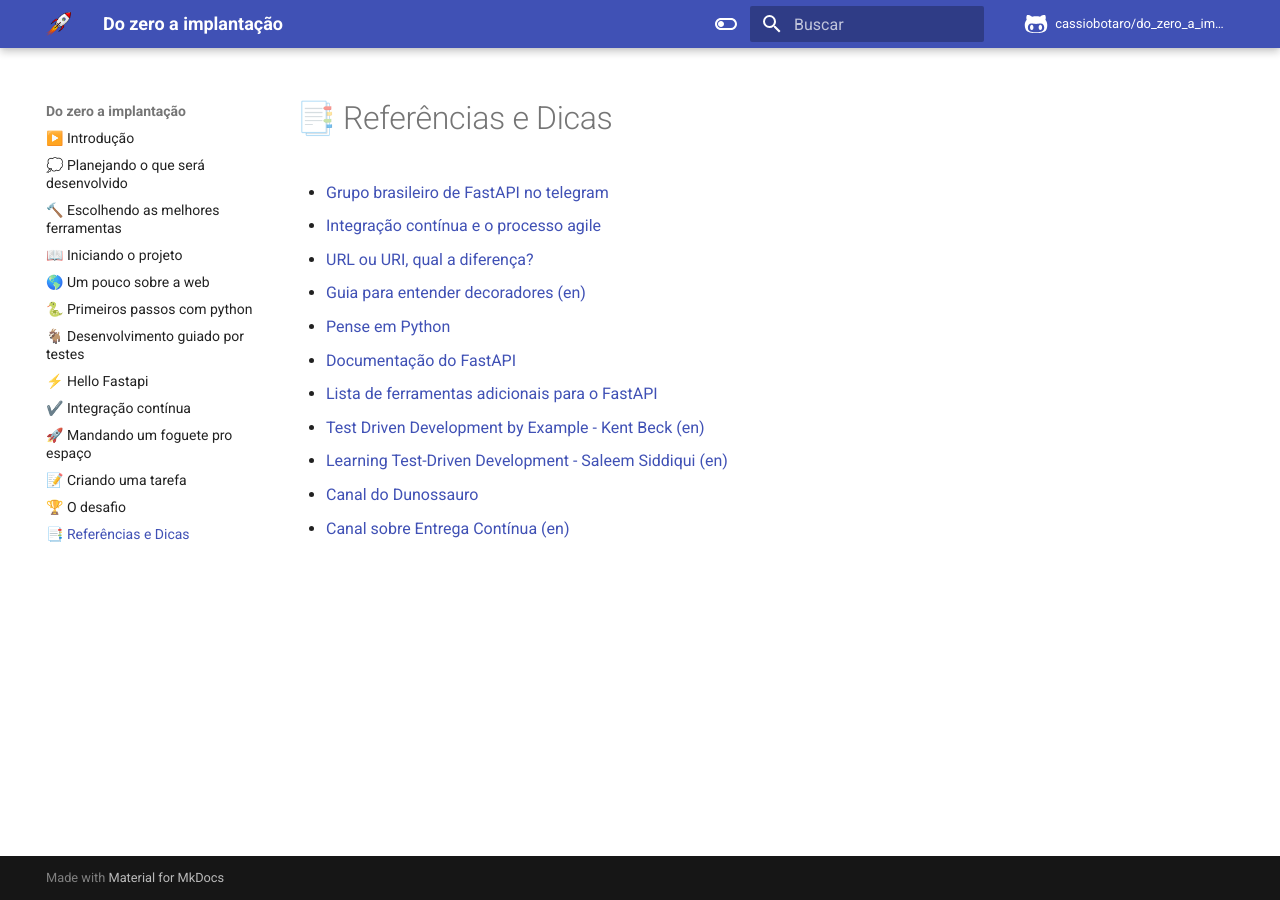
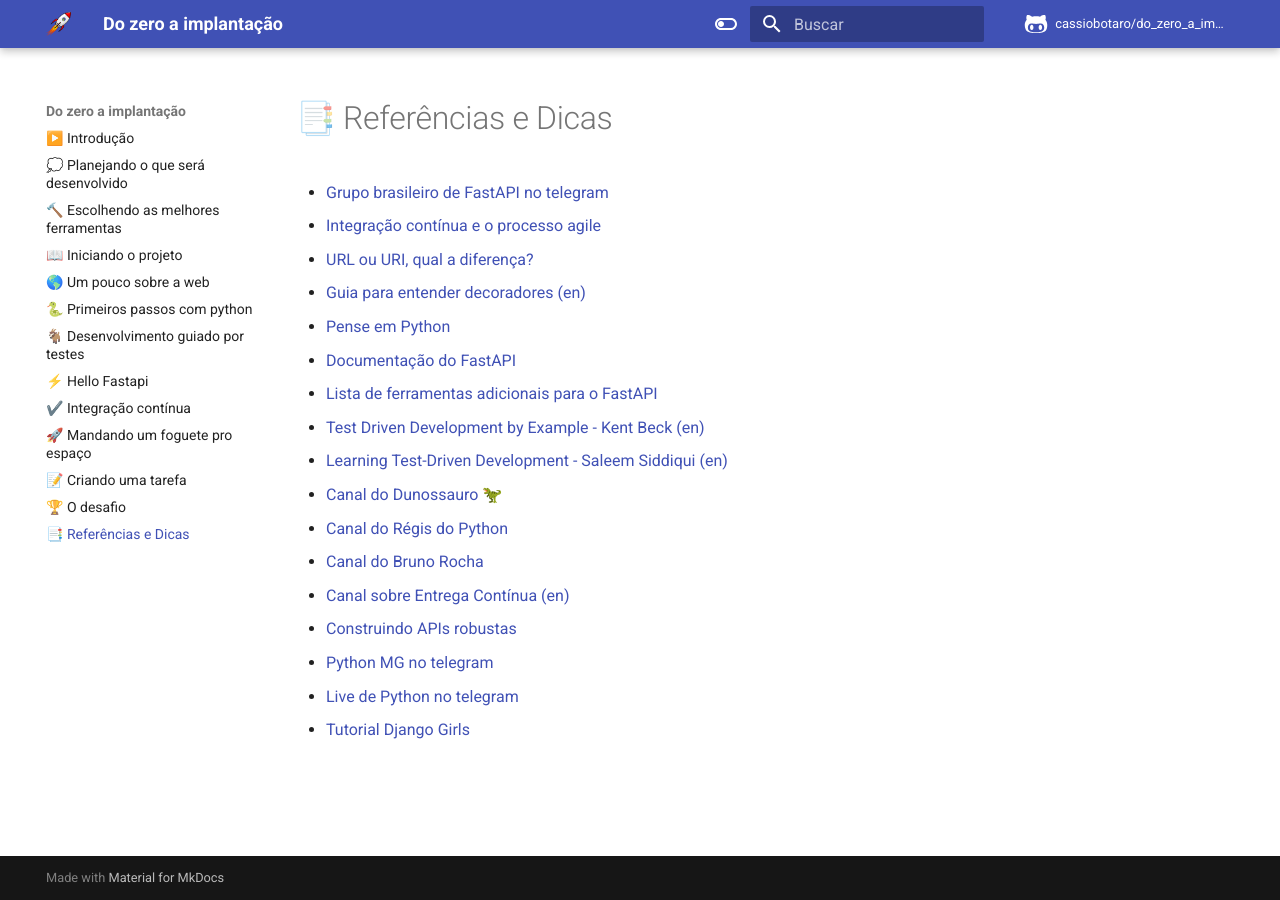
Before and after one commit to cassiobotaro/do_zero_a_implantacao, an MkDocs documentation site: the page built from docs/referencias.md, in a window 1280 px wide. Built offline with MkDocs 1.6.1 and Material for MkDocs 9.7.7, drawn with Linux system fonts in a browser that asks for light colours; comment, search, counter and statistics services are not loaded.

Commit message:
Adiciona novas referências

```diff
--- a/docs/referencias.md
+++ b/docs/referencias.md
@@ -9,5 +9,11 @@
  - [Lista de ferramentas adicionais para o FastAPI](https://github.com/mjhea0/awesome-fastapi/)
  - [Test Driven Development by Example - Kent Beck (en)](https://www.amazon.com.br/Test-Driven-Development-Kent-Beck/dp/0321146530)
  - [Learning Test-Driven Development - Saleem Siddiqui (en)](https://www.amazon.com.br/Learning-Test-Driven-Development-Polyglot-Uncluttered/dp/1098106474)
- - [Canal do Dunossauro](https://www.youtube.com/c/Dunossauro)
+ - [Canal do Dunossauro 🦖](https://www.youtube.com/c/Dunossauro)
+ - [Canal do Régis do Python](https://www.youtube.com/c/RegisdoPython)
+ - [Canal do Bruno Rocha](https://www.youtube.com/c/CodeShowbr)
  - [Canal sobre Entrega Contínua (en)](https://www.youtube.com/c/ContinuousDelivery)
+ - [Construindo APIs robustas](https://github.com/cassiobotaro/construindo-apis-robustas)
+ - [Python MG no telegram](https://t.me/pythonmg)
+ - [Live de Python no telegram](https://t.me/livepython)
+ - [Tutorial Django Girls](https://tutorial.djangogirls.org/pt/)
```
Also changed, not shown: docs/python.md (+2 -2 lines).
